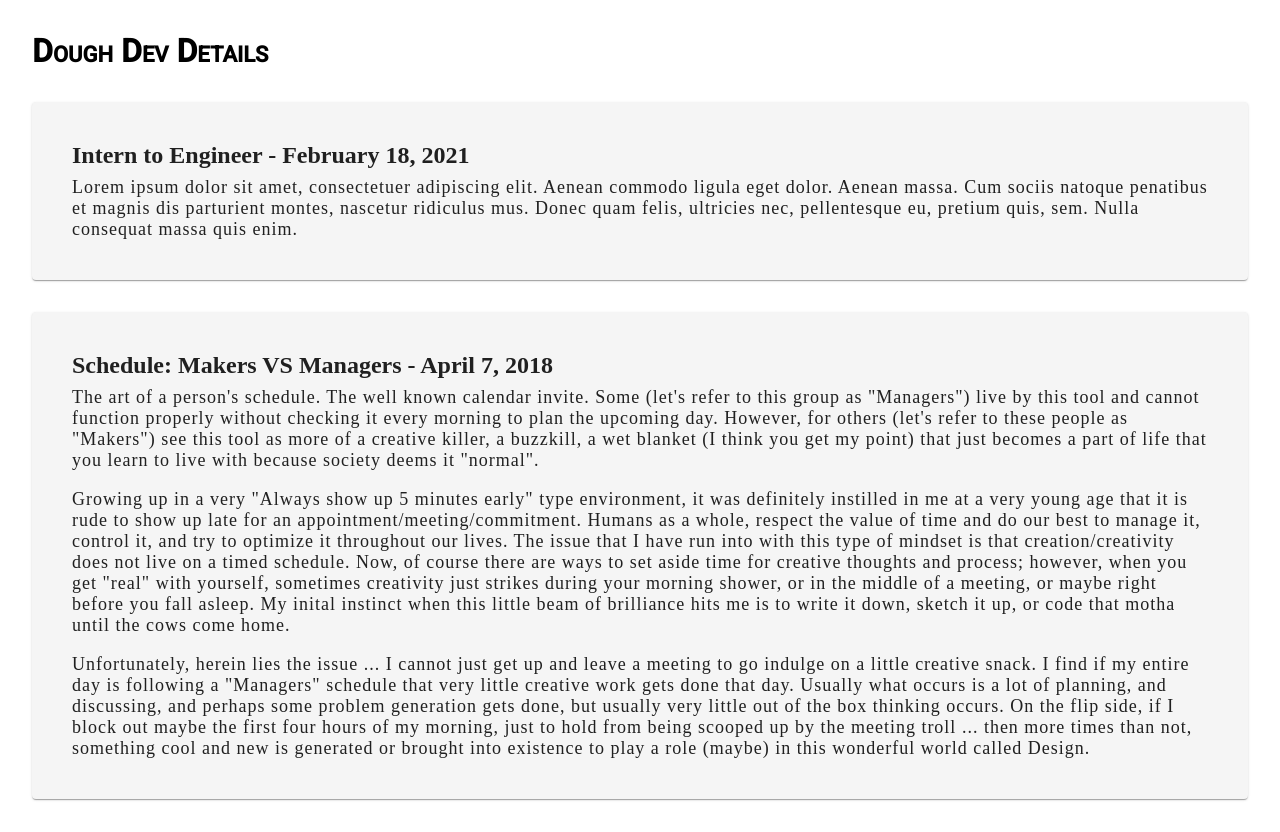
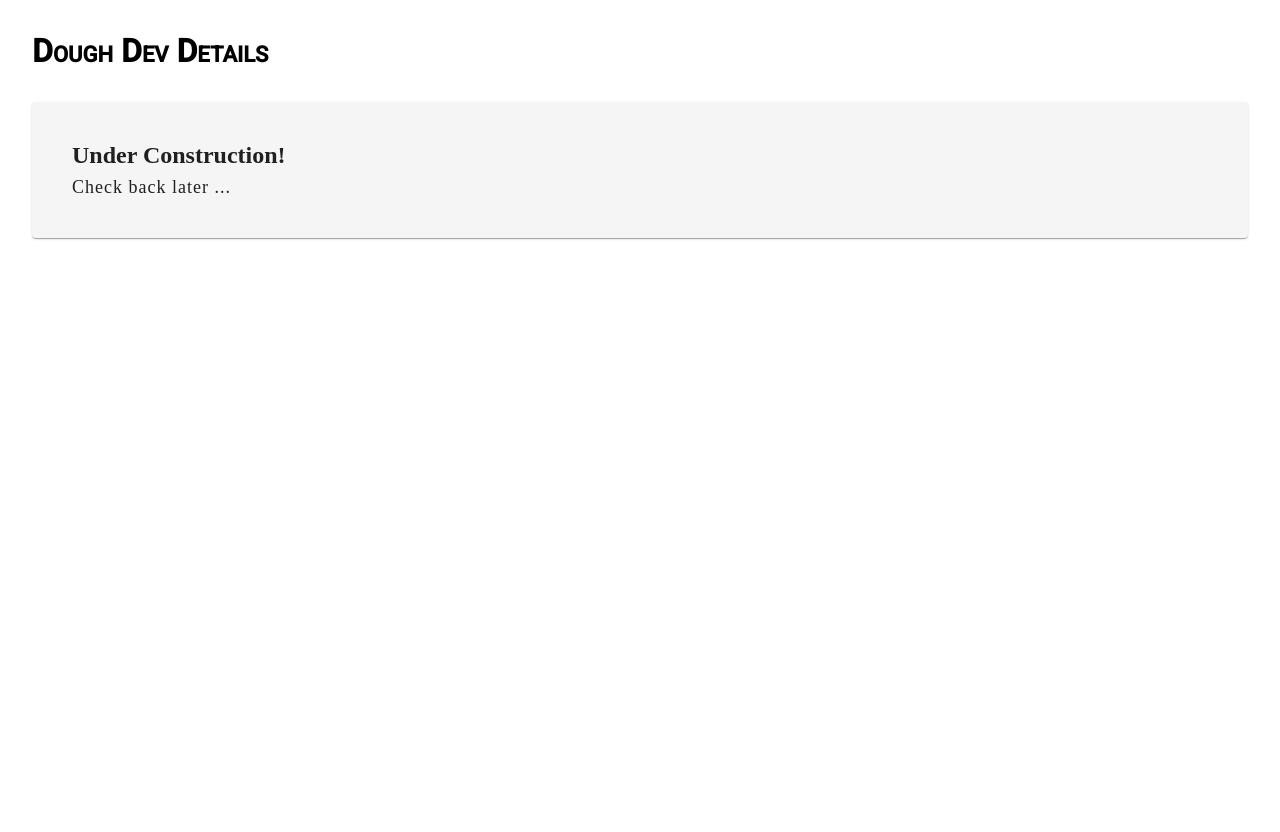
Before and after one commit to jamesjdougherty/dough-blog, an Angular app: page / in a window 1280 px wide. Built offline with nearby package versions, Linux system fonts and the light colour scheme; what @angular/fire would draw is missing.

Commit message:
Add Under Contruction Tag

```diff
--- a/src/app/app.component.html
+++ b/src/app/app.component.html
@@ -2,56 +2,9 @@
 
 <div>
   <mat-card>
-    <mat-card-title>Intern to Engineer - February 18, 2021</mat-card-title>
+    <mat-card-title>Under Construction!</mat-card-title>
     <mat-card-content>
-      <p>
-        Lorem ipsum dolor sit amet, consectetuer adipiscing elit. Aenean commodo ligula eget dolor.
-        Aenean massa. Cum sociis natoque penatibus et magnis dis parturient montes, nascetur ridiculus mus.
-        Donec quam felis, ultricies nec, pellentesque eu, pretium quis, sem. Nulla consequat massa quis enim.
-      </p>
-    </mat-card-content>
-  </mat-card>
-</div>
-
-<div>
-  <mat-card>
-    <mat-card-title>Schedule: Makers VS Managers - April 7, 2018</mat-card-title>
-    <mat-card-content>
-      <p>
-        The art of a person's schedule. The well known calendar invite. Some (let's refer to this group as "Managers")
-        live by this tool
-        and cannot function properly without checking it every morning to plan the upcoming day. However, for others
-        (let's refer to these
-        people as "Makers") see this tool as more of a creative killer, a buzzkill, a wet blanket (I think you get my
-        point) that just becomes
-        a part of life that you learn to live with because society deems it "normal".
-      </p>
-      <p>
-        Growing up in a very "Always show up 5 minutes early" type environment, it was definitely instilled in me at a
-        very young age that
-        it is rude to show up late for an appointment/meeting/commitment. Humans as a whole, respect the value of time
-        and do our best to manage it,
-        control it, and try to optimize it throughout our lives. The issue that I have run into with this type of
-        mindset is that creation/creativity
-        does not live on a timed schedule. Now, of course there are ways to set aside time for creative thoughts and
-        process; however, when you get "real"
-        with yourself, sometimes creativity just strikes during your morning shower, or in the middle of a meeting, or
-        maybe right before you fall asleep. My inital
-        instinct when this little beam of brilliance hits me is to write it down, sketch it up, or code that motha until
-        the cows come home.
-      </p>
-      <p>
-        Unfortunately, herein lies the issue ... I cannot just get up and leave a meeting to go indulge on a little
-        creative snack. I
-        find if my entire day is following a
-        "Managers" schedule that very little creative work gets done that day. Usually what occurs is a lot of planning,
-        and discussing, and perhaps some problem
-        generation gets done, but usually very little out of the box thinking occurs. On the flip side, if I block out
-        maybe the first four hours of my morning,
-        just to hold from being scooped up by the meeting troll ... then more times than not, something cool and new is
-        generated or brought into existence to play a role (maybe)
-        in this wonderful world called Design.
-      </p>
+      Check back later ...
     </mat-card-content>
   </mat-card>
 </div>
```
